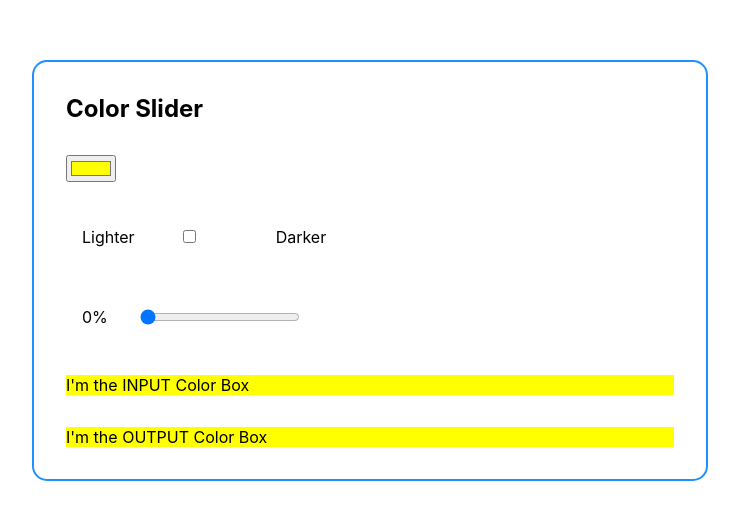
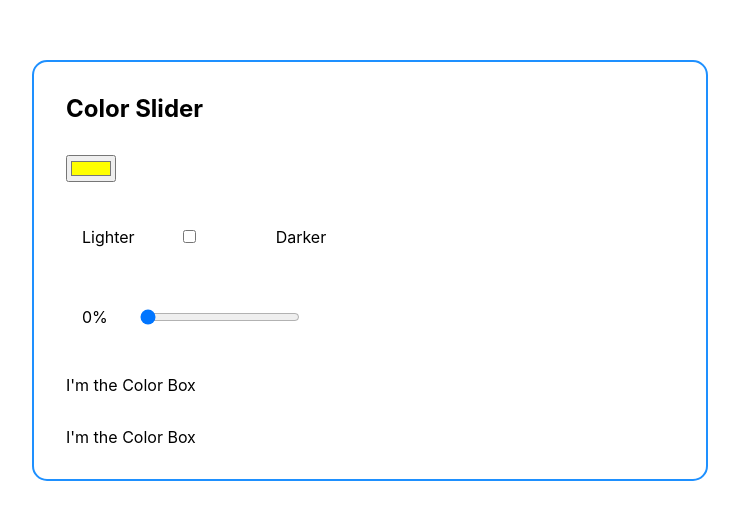
Before and after one commit to STLnick/react-color-slider, a React (Create React App) app: page / in a window 1280 px wide. Shown: the part 138-658 px from the top of the page, without its empty margins (278-1017 px from the left). Built offline with nearby package versions, Linux system fonts and the light colour scheme.

Commit message:
:art: Implement adjustColor fxn and pass new alteredColor piece of state

```diff
--- a/src/components/ColorTool/index.js
+++ b/src/components/ColorTool/index.js
@@ -26,15 +26,20 @@ export const ColorTool = () => {
 
   const handleCheckboxChange = (e) => {
     setShouldDarken(e.target.checked)
+    adjustColor(e.target.checked, sliderValue)
   }
 
   const handleColorInputChange = (e) => {
     setInputColor(e.target.value)
+    setAlteredColor(e.target.value)
   }
 
   const handleSliderChange = (e) => {
-    setSliderValue(e.target.value)
+    setSliderValue(Number(e.target.value))
+    adjustColor(shouldDarken, e.target.value)
   }
+
+
 
   return (
     <div className="container flex flex--column flex--justify-evenly">
@@ -42,8 +47,8 @@ export const ColorTool = () => {
       <ColorPicker color={inputColor} handler={handleColorInputChange} />
       <Switch handler={handleCheckboxChange} />
       <ColorSlider handler={handleSliderChange} value={sliderValue} />
-      <ColorDisplayBox color={inputColor} purpose="INPUT" />
-      <ColorDisplayBox color={inputColor} purpose="OUTPUT" />
+      <ColorDisplayBox displayColor={inputColor} label="Input Color" />
+      <ColorDisplayBox displayColor={alteredColor} label="Altered Color" />
     </div>
   )
 }
```
